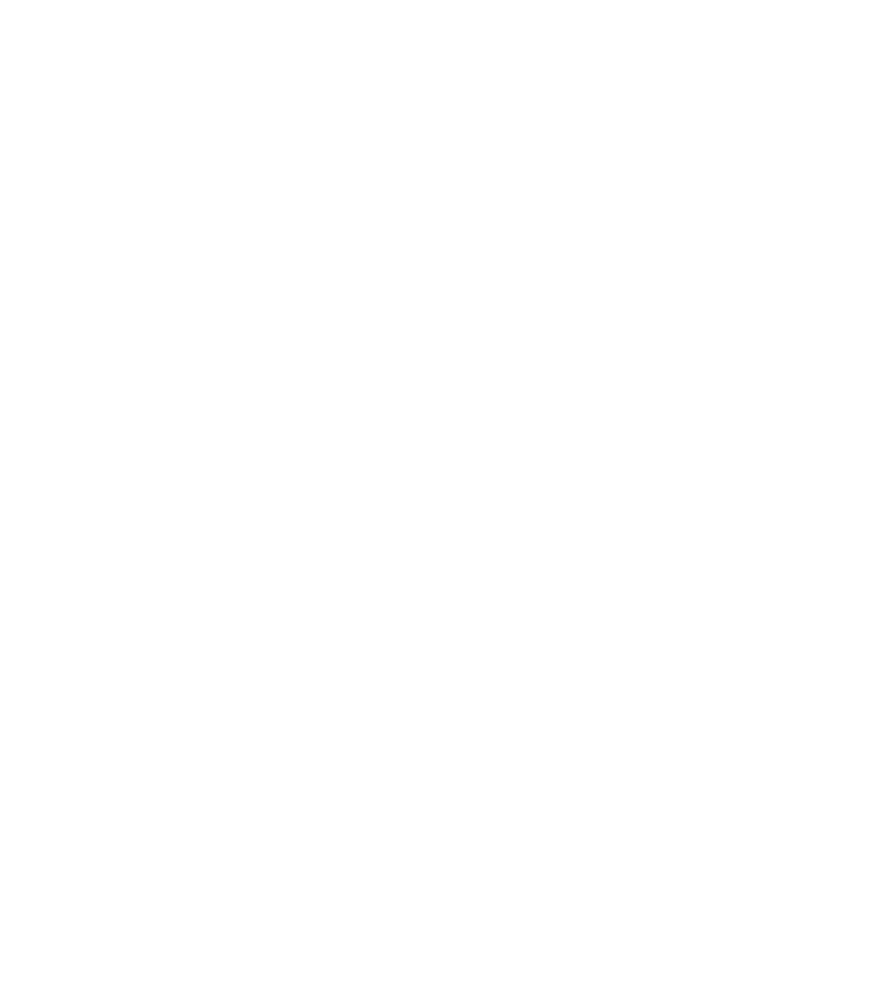
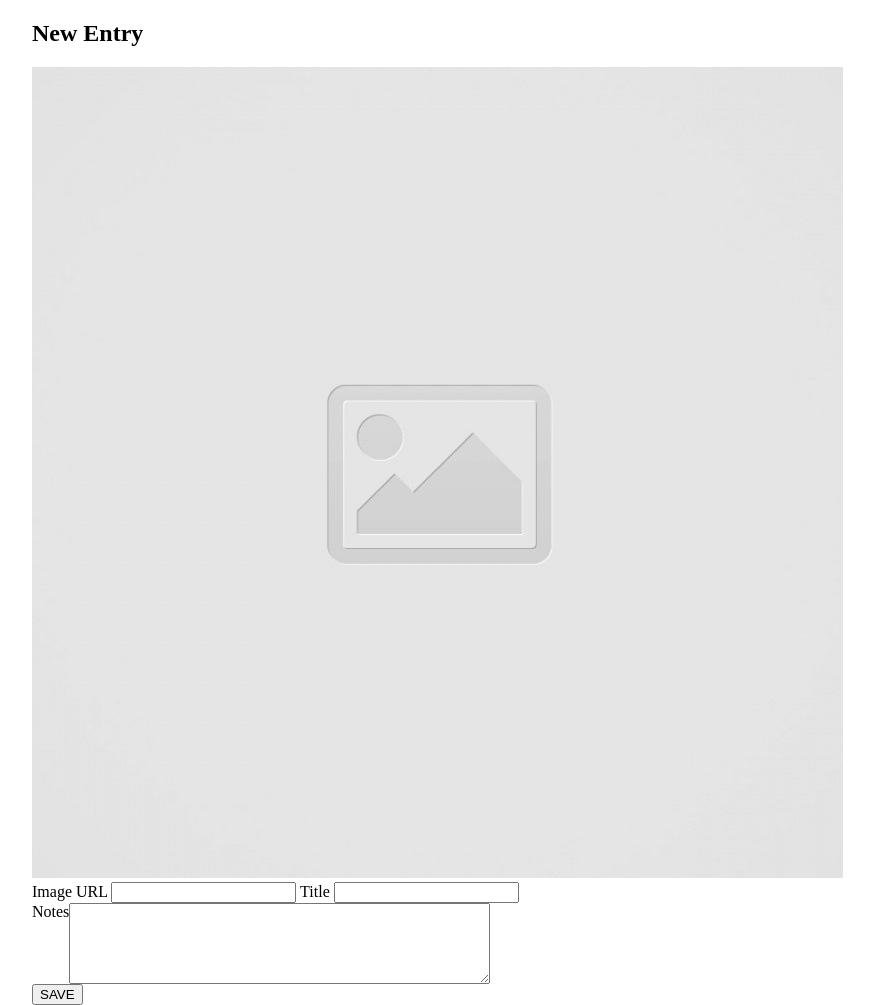
Before and after one commit to lisa-doan/code-journal, a website: page index.html in a window 1280 px wide. Shown: the whole page, without its empty margins (182-1056 px from the left). Before the commit the page ends 800 px from the top, so only its background shows below. Drawn offline with Linux system fonts and the light colour scheme.

Commit message:
add data-view=entry form, add form, and ensure inputs are required

```diff
--- a/index.html
+++ b/index.html
@@ -18,6 +18,30 @@
   <header>
   </header>
   <main>
+    <div class="container" data-view="entry-form">
+      <h2>New Entry</h2>
+      <form id="id">
+        <div class="row">
+          <div class="two-column">
+            <img class="photoUrl" src="images/placeholder-image-square.jpg">
+          </div>
+          <div class="two-column">
+            <label for="photoUrl">Image URL</label>
+            <input type="text" name="photoUrl" required>
+            <label for="title">Title</label>
+            <input type="text" name="title" required>
+          </div>
+        </div>
+        <div class="row">
+          <label for="notes">Notes</label>
+          <textarea name="notes" rows="5" cols="50" required></textarea>
+        </div>
+        <div class="row">
+          <button class="save-btn" type="submit">SAVE</button>
+        </div>
+      </form>
+
+    </div>
   </main>
   <script src="js/data.js"></script>
   <script src="js/main.js"></script>
```
